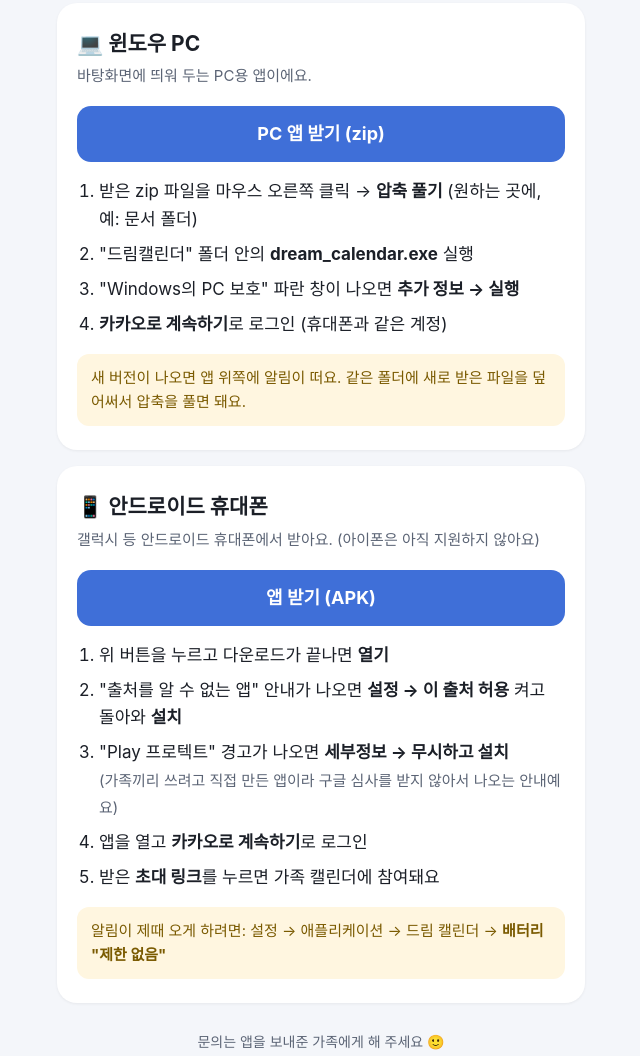
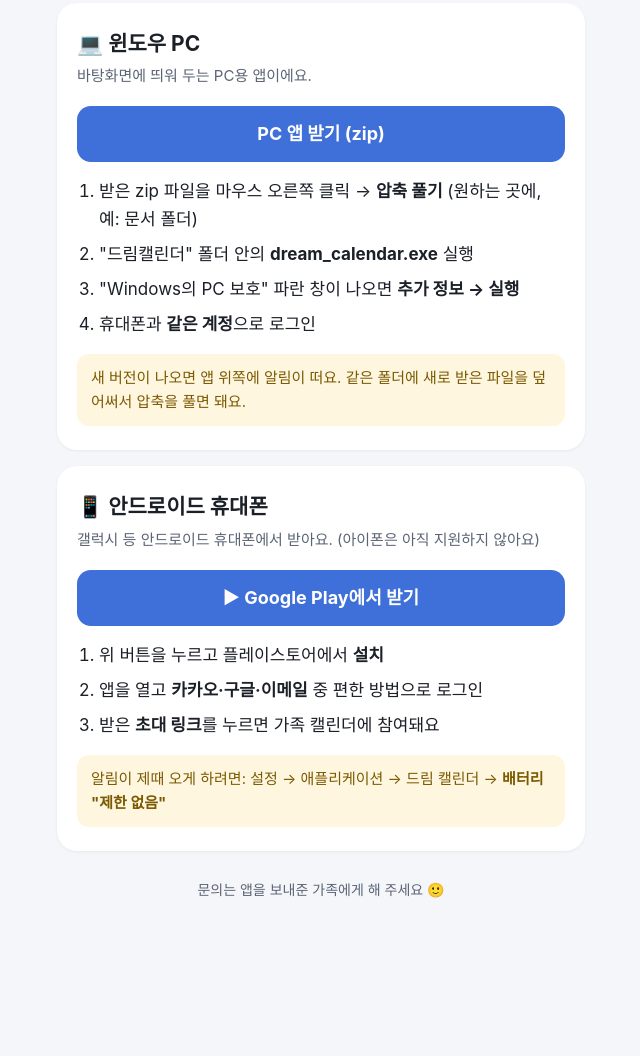
Before and after one commit to dim-dol/woori-calendar, a plain HTML site: page download.html in a window 1280 px wide. Shown: the part 292-1348 px from the top of the page, without its empty margins (319-959 px from the left). After the commit the page ends 1242 px from the top, so only its background shows below. Drawn offline with Linux system fonts and the light colour scheme.

Commit message:
다운로드 안내를 구글 플레이 설치로 변경
Co-Authored-By: Claude Opus 5.5 <noreply@anthropic.com>
Claude-Session: https://claude.ai/code/session_011QEYW8RBy4yPYoaJ9sL2GQ

```diff
--- a/download.html
+++ b/download.html
@@ -57,13 +57,10 @@
     <section class="card" id="android">
       <h2>📱 안드로이드 휴대폰</h2>
       <p class="desc">갤럭시 등 안드로이드 휴대폰에서 받아요. (아이폰은 아직 지원하지 않아요)</p>
-      <a class="btn" href="https://github.com/dim-dol/woori-calendar/releases/latest/download/woori-calendar.apk">앱 받기 (APK)</a>
+      <a class="btn" href="https://play.google.com/store/apps/details?id=com.yp.dream_calendar">▶ Google Play에서 받기</a>
       <ol>
-        <li>위 버튼을 누르고 다운로드가 끝나면 <b>열기</b></li>
-        <li>"출처를 알 수 없는 앱" 안내가 나오면 <b>설정 → 이 출처 허용</b> 켜고 돌아와 <b>설치</b></li>
-        <li>"Play 프로텍트" 경고가 나오면 <b>세부정보 → 무시하고 설치</b><br>
-          <span class="desc">(가족끼리 쓰려고 직접 만든 앱이라 구글 심사를 받지 않아서 나오는 안내예요)</span></li>
-        <li>앱을 열고 <b>카카오로 계속하기</b>로 로그인</li>
+        <li>위 버튼을 누르고 플레이스토어에서 <b>설치</b></li>
+        <li>앱을 열고 <b>카카오·구글·이메일</b> 중 편한 방법으로 로그인</li>
         <li>받은 <b>초대 링크</b>를 누르면 가족 캘린더에 참여돼요</li>
       </ol>
       <div class="warn">알림이 제때 오게 하려면: 설정 → 애플리케이션 → 드림 캘린더 → <b>배터리 "제한 없음"</b></div>
@@ -77,7 +74,7 @@
         <li>받은 zip 파일을 마우스 오른쪽 클릭 → <b>압축 풀기</b> (원하는 곳에, 예: 문서 폴더)</li>
         <li>"드림캘린더" 폴더 안의 <b>dream_calendar.exe</b> 실행</li>
         <li>"Windows의 PC 보호" 파란 창이 나오면 <b>추가 정보 → 실행</b></li>
-        <li><b>카카오로 계속하기</b>로 로그인 (휴대폰과 같은 계정)</li>
+        <li>휴대폰과 <b>같은 계정</b>으로 로그인</li>
       </ol>
       <div class="warn">새 버전이 나오면 앱 위쪽에 알림이 떠요. 같은 폴더에 새로 받은 파일을 덮어써서 압축을 풀면 돼요.</div>
     </section>
```
Also changed, not shown: invite.html (+1 -1 lines).
